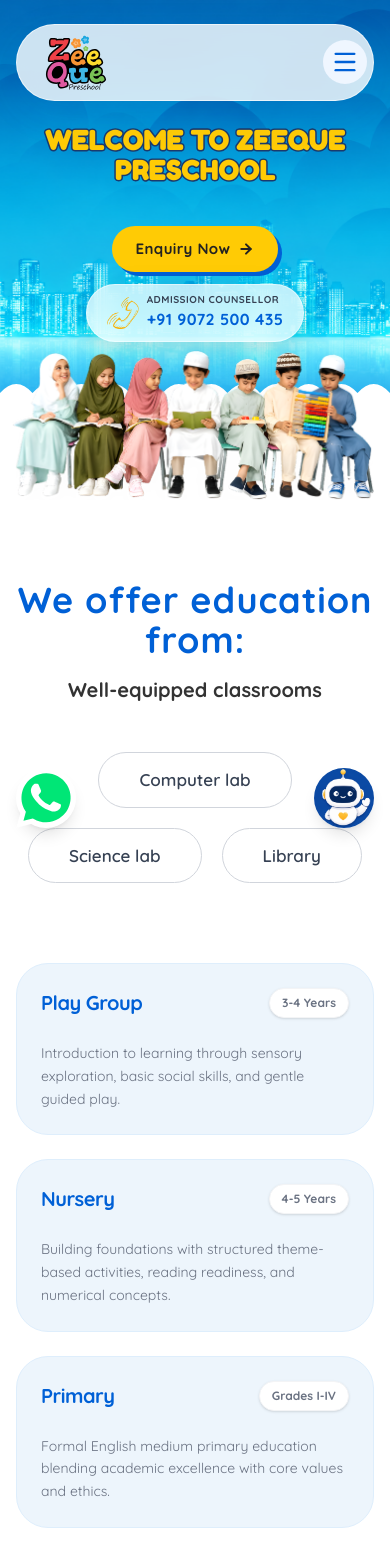
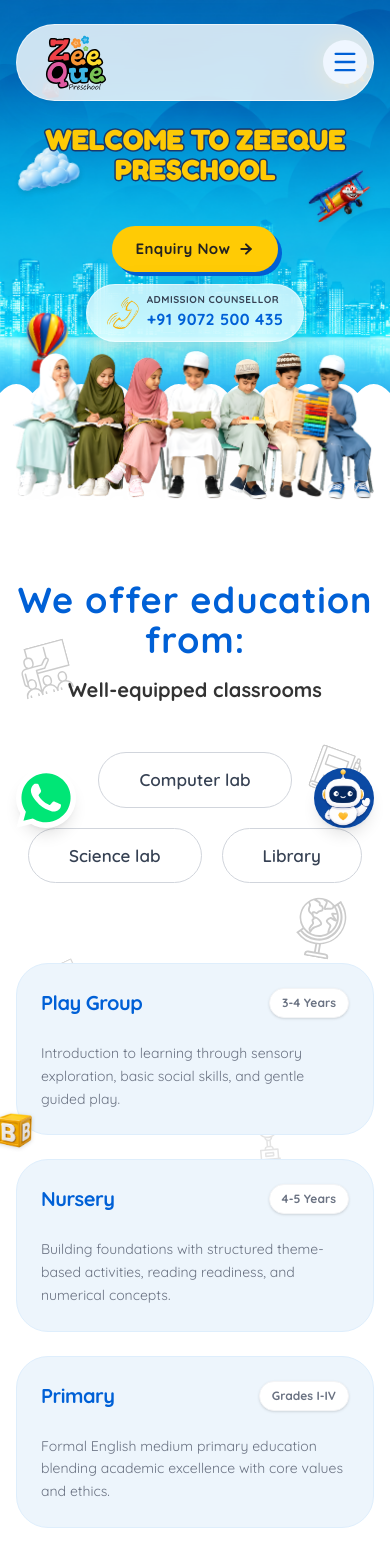
Before and after one commit to paravathsinan/zeeque-preschool-frontend, a Next.js app: page / in a window 390 px wide. Shown: the top 1552 px of the page. Built offline with nearby package versions, Linux system fonts and the light colour scheme.

Commit message:
mobile design changes

```diff
--- a/src/components/Footer.tsx
+++ b/src/components/Footer.tsx
@@ -47,6 +47,41 @@ export default function Footer() {
                 </div>
                 <div className="absolute bottom-1/4 left-[8%] opacity-10 transform rotate-12 w-20 h-20 hidden md:block z-10 pointer-events-none">
                     <Image src="/images/assets/icons/Language.svg" alt="Icon" fill className="object-contain" />
+                </div>
+
+                {/* Mobile Background SVG Decor */}
+                <div className="absolute top-[5%] left-4 opacity-10 transform -rotate-12 w-16 h-16 md:hidden z-10 pointer-events-none">
+                    <Image src="/images/assets/icons/Test.svg" alt="Icon" fill className="object-contain" />
+                </div>
+                <div className="absolute top-[18%] right-6 opacity-10 transform rotate-45 w-20 h-20 md:hidden z-10 pointer-events-none">
+                    <Image src="/images/assets/icons/Geology.svg" alt="Icon" fill className="object-contain" />
+                </div>
+                <div className="absolute top-[35%] left-8 opacity-10 transform rotate-12 w-24 h-24 md:hidden z-10 pointer-events-none">
+                    <Image src="/images/assets/icons/Teaching.svg" alt="Icon" fill className="object-contain" />
+                </div>
+                <div className="absolute top-[55%] right-8 opacity-10 transform -rotate-12 w-20 h-20 md:hidden z-10 pointer-events-none">
+                    <Image src="/images/assets/icons/Trophy.svg" alt="Icon" fill className="object-contain" />
+                </div>
+                <div className="absolute top-[75%] left-[10%] opacity-10 transform rotate-[-20deg] w-16 h-16 md:hidden z-10 pointer-events-none">
+                    <Image src="/images/assets/icons/Book pen.svg" alt="Icon" fill className="object-contain" />
+                </div>
+                <div className="absolute top-[85%] right-[15%] opacity-10 transform rotate-12 w-20 h-20 md:hidden z-10 pointer-events-none">
+                    <Image src="/images/assets/icons/Tools.svg" alt="Icon" fill className="object-contain" />
+                </div>
+                <div className="absolute bottom-[30%] left-[15%] opacity-10 transform -rotate-15 w-24 h-24 md:hidden z-10 pointer-events-none">
+                    <Image src="/images/assets/icons/Geology.svg" alt="Icon" fill className="object-contain" />
+                </div>
+                <div className="absolute bottom-[20%] right-[10%] opacity-10 transform rotate-[25deg] w-16 h-16 md:hidden z-10 pointer-events-none">
+                    <Image src="/images/assets/icons/Library.svg" alt="Icon" fill className="object-contain" />
+                </div>
+                <div className="absolute bottom-[10%] right-6 opacity-10 transform rotate-12 w-16 h-16 md:hidden z-10 pointer-events-none">
+                    <Image src="/images/assets/icons/Language.svg" alt="Icon" fill className="object-contain" />
+                </div>
+                <div className="absolute bottom-[5%] left-[10%] opacity-10 transform -rotate-45 w-16 h-16 md:hidden z-10 pointer-events-none">
+                    <Image src="/images/assets/icons/Boy Student.svg" alt="Icon" fill className="object-contain" />
+                </div>
+                <div className="absolute bottom-[2%] left-[40%] opacity-10 transform -rotate-15 w-20 h-20 md:hidden z-10 pointer-events-none">
+                    <Image src="/images/assets/icons/Bag.svg" alt="Icon" fill className="object-contain" />
                 </div>
 
                 <div className="max-w-[1300px] mx-auto px-4 xl:px-8 relative z-20">
--- a/src/components/Hero.tsx
+++ b/src/components/Hero.tsx
@@ -64,6 +64,28 @@ export default function Hero() {
                 <div className="absolute top-[58%] right-[1%] xl:right-[4%] z-40 hidden md:block" style={{ transform: 'rotate(-5deg)' }}>
                     <Image src="/images/assets/3d-elements/3d-parachute.png" alt="3D Parachute" width={110} height={140} className="object-contain drop-shadow-lg w-[80px] lg:w-[110px]" />
                 </div>
+
+                {/* ===== Mobile Only Floating Elements ===== */}
+                {/* Sun */}
+                <div className="absolute top-[8%] right-[2%] md:hidden z-10">
+                    <Image src="/images/assets/3d-elements/3d-sun.png" alt="" width={80} height={80} className="object-contain drop-shadow-md w-[70px]" />
+                </div>
+                {/* Cloud Left */}
+                <div className="absolute top-[28%] left-[2%] md:hidden z-10" style={{ transform: 'rotate(-10deg)' }}>
+                    <Image src="/images/assets/3d-elements/3d-cloud.png" alt="" width={80} height={50} className="object-contain drop-shadow-md opacity-90 w-[80px]" />
+                </div>
+                {/* Airplane */}
+                <div className="absolute top-[35%] right-[4%] md:hidden z-10" style={{ transform: 'rotate(-15deg)' }}>
+                    <Image src="/images/assets/3d-elements/3d-airplane.png" alt="" width={80} height={55} className="object-contain drop-shadow-md w-[75px]" />
+                </div>
+                {/* Cube */}
+                <div className="absolute top-[16%] left-[10%] md:hidden z-10" style={{ transform: 'rotate(-20deg)' }}>
+                    <Image src="/images/assets/3d-elements/3d-cubeA.png" alt="" width={30} height={30} className="object-contain drop-shadow-md w-[25px]" />
+                </div>
+                {/* Parachute */}
+                <div className="absolute top-[62%] left-[5%] md:hidden z-30" style={{ transform: 'rotate(10deg)' }}>
+                    <Image src="/images/assets/3d-elements/3d-parachute.png" alt="" width={60} height={80} className="object-contain drop-shadow-md w-[50px]" />
+                </div>
             </div>
 
             {/* ===== Main Content Area (Heading + CTA) ===== */}
--- a/src/components/OurFeatures.tsx
+++ b/src/components/OurFeatures.tsx
@@ -111,10 +111,6 @@ export default function OurFeatures() {
             <div className="max-w-[1300px] mx-auto px-4 xl:px-8 relative z-20">
                 {/* Header Section */}
                 <div className="text-center mb-16 relative">
-                    <div className="inline-flex items-center gap-2 bg-white px-5 py-2.5 rounded-full mb-6 shadow-sm border border-gray-100">
-                        <span className="text-[#FFC107] text-lg leading-none">✿</span>
-                        <span className="text-sm font-bold text-[#3399FF] tracking-widest uppercase">Our Features</span>
-                    </div>
 
                     <h2 className="text-[#1A2B4C] text-4xl md:text-5xl lg:text-6xl mb-6 flex flex-col md:flex-row flex-wrap justify-center items-center gap-x-4 gap-y-2">
                         <span className="font-courgette font-bold tracking-wide">We bring you the</span>
--- a/src/components/StoriesOfChange.tsx
+++ b/src/components/StoriesOfChange.tsx
@@ -66,9 +66,6 @@ export default function StoriesOfChange() {
                     viewport={{ once: true }}
                     className="text-center mb-16 relative"
                 >
-                    <div className="inline-flex items-center gap-2 bg-white px-5 py-2.5 rounded-full mb-6 shadow-sm border border-gray-100">
-                        <span className="text-sm font-bold text-[#4CAF50] tracking-widest uppercase">Testimonials</span>
-                    </div>
 
                     <h2 className="text-[#1A2B4C] text-4xl md:text-5xl lg:text-6xl mb-6 flex flex-col md:flex-row flex-wrap justify-center items-center gap-x-4 gap-y-2">
                         <span className="font-courgette font-bold tracking-wide">What our</span>
--- a/src/components/WeOffer.tsx
+++ b/src/components/WeOffer.tsx
@@ -56,6 +56,22 @@ export default function WeOffer() {
                 {/* Right Cloud */}
                 <div className="absolute top-[180px] -right-[30px] xl:-right-[70px] animate-float-slow hidden lg:block z-20 pointer-events-none">
                     <Image src="/images/assets/3d-elements/3d-cloud.png" alt="" width={110} height={80} className="object-contain" />
+                </div>
+                {/* Mobile Background Icons (around Title & Facilities) */}
+                <div className="absolute top-[3%] left-[5%] animate-float-slow lg:hidden opacity-20 pointer-events-none z-0" style={{ transform: 'rotate(-15deg)' }}>
+                    <Image src="/images/assets/icons/Teaching.svg" alt="" width={50} height={50} className="object-contain" />
+                </div>
+                <div className="absolute top-[8%] right-[8%] animate-float lg:hidden opacity-20 pointer-events-none z-0" style={{ transform: 'rotate(20deg)' }}>
+                    <Image src="/images/assets/icons/Book pen.svg" alt="" width={45} height={45} className="object-contain" />
+                </div>
+                <div className="absolute top-[18%] left-[12%] animate-float-reverse lg:hidden opacity-15 pointer-events-none z-0" style={{ transform: 'rotate(-25deg)' }}>
+                    <Image src="/images/assets/icons/Language.svg" alt="" width={40} height={40} className="object-contain" />
+                </div>
+                <div className="absolute top-[15%] right-[10%] animate-float-medium lg:hidden opacity-20 pointer-events-none z-0" style={{ transform: 'rotate(10deg)' }}>
+                    <Image src="/images/assets/icons/Geology.svg" alt="" width={60} height={60} className="object-contain" />
+                </div>
+                <div className="absolute top-[25%] right-[25%] animate-float-slow lg:hidden opacity-10 pointer-events-none z-0" style={{ transform: 'rotate(-5deg)' }}>
+                    <Image src="/images/assets/icons/Trophy.svg" alt="" width={50} height={50} className="object-contain" />
                 </div>
 
                 {/* Title */}
@@ -192,6 +208,17 @@ export default function WeOffer() {
                 <div className="absolute bottom-[-30px] -right-[20px] xl:-right-[80px] animate-float-reverse hidden lg:block z-0" style={{ transform: 'rotate(15deg)' }}>
                     <Image src="/images/assets/3d-elements/3d-cubeA.png" alt="" width={100} height={100} className="object-contain drop-shadow-md" />
                 </div>
+
+                {/* Mobile Only Floating Elements */}
+                <div className="absolute top-[25%] -left-[10px] animate-float lg:hidden z-0">
+                    <Image src="/images/assets/3d-elements/3d-cubeB.png" alt="" width={50} height={50} className="object-contain drop-shadow-sm" />
+                </div>
+                <div className="absolute top-[50%] -right-[5px] animate-float-reverse lg:hidden z-0" style={{ transform: 'rotate(-10deg)' }}>
+                    <Image src="/images/assets/3d-elements/3d-sun.png" alt="" width={60} height={60} className="object-contain drop-shadow-sm" />
+                </div>
+                <div className="absolute bottom-[2%] left-[10px] animate-float lg:hidden z-0">
+                    <Image src="/images/assets/3d-elements/3d-parachute.png" alt="" width={55} height={75} className="object-contain drop-shadow-sm" />
+                </div>
             </div>
         </section>
     );
--- a/src/components/WhoWeAre.tsx
+++ b/src/components/WhoWeAre.tsx
@@ -50,6 +50,17 @@ export default function WhoWeAre() {
             </div>
             <div className="absolute top-[40%] right-[2%] z-[2] animate-float-medium hidden lg:block" style={{ transform: 'rotate(-10deg)' }}>
                 <Image src="/images/assets/3d-elements/3d-airplane.png" alt="" width={55} height={40} className="object-contain opacity-60" />
+            </div>
+
+            {/* Mobile Only Floating Elements */}
+            <div className="absolute top-[5%] right-[5%] z-[2] animate-float-slow lg:hidden">
+                <Image src="/images/assets/3d-elements/3d-cloud.png" alt="" width={50} height={30} className="object-contain opacity-70" />
+            </div>
+            <div className="absolute top-[18%] left-[2%] z-[2] animate-float-reverse lg:hidden" style={{ transform: 'rotate(15deg)' }}>
+                <Image src="/images/assets/3d-elements/3d-cubeA.png" alt="" width={30} height={30} className="object-contain" />
+            </div>
+            <div className="absolute bottom-[2%] left-[5%] z-[2] animate-float lg:hidden">
+                <Image src="/images/assets/3d-elements/3d-parachute.png" alt="" width={45} height={60} className="object-contain" />
             </div>
 
             <div className="max-w-[1140px] mx-auto px-4 xl:px-8 relative z-10 flex flex-col lg:flex-row items-center gap-12 xl:gap-20">
```
Also changed, not shown: src/components/Curriculum.tsx (+4 -4 lines).
